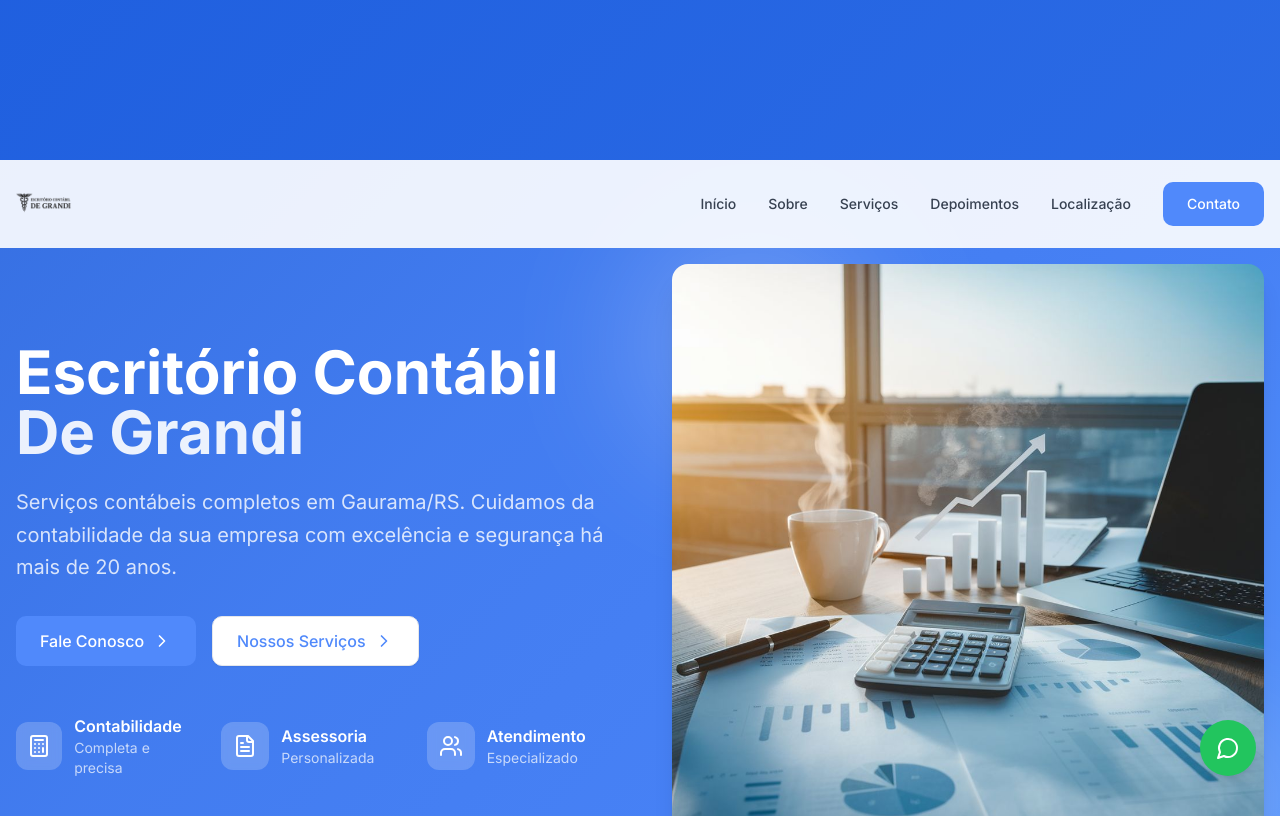
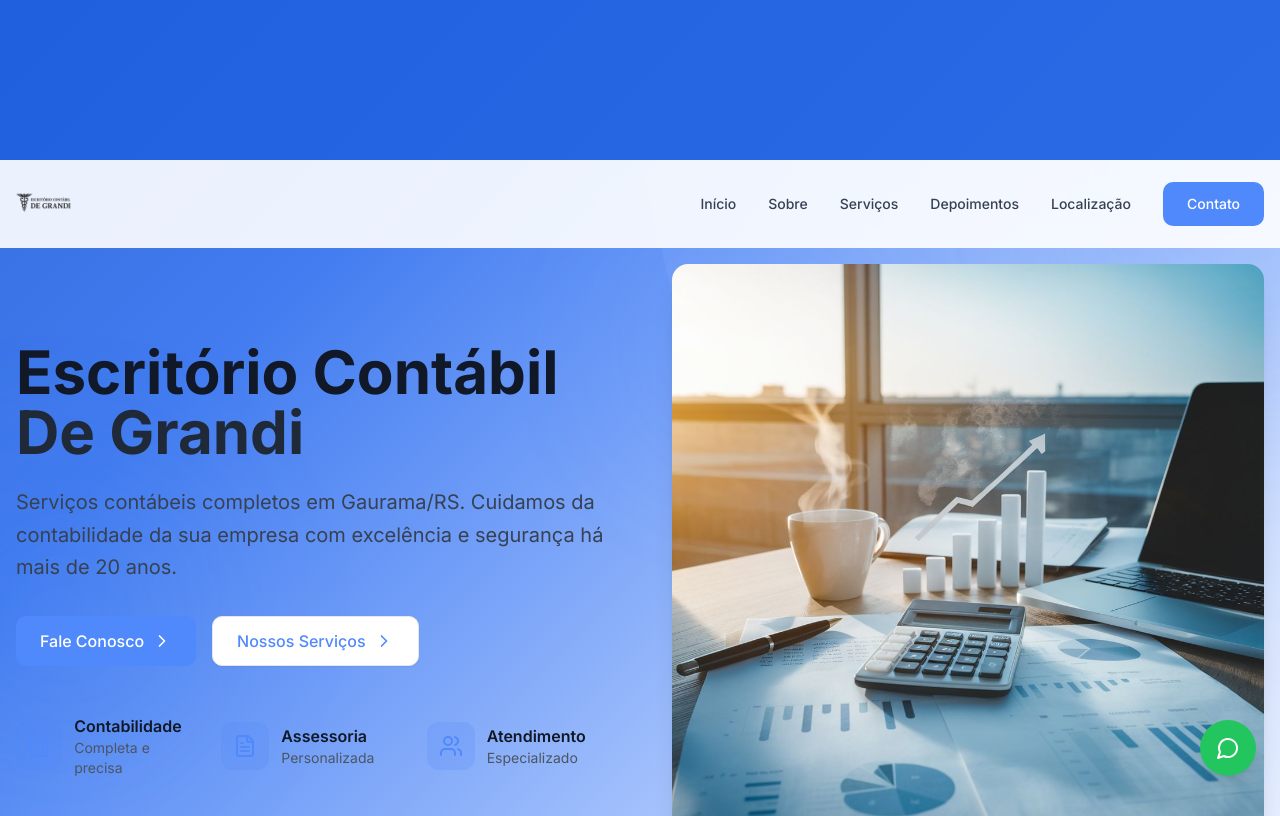
Before and after one commit to DevZipMateus/degrandi, a React (Vite) app: page / in a window 1280 px wide. Shown: the top 816 px of the page. Built offline with nearby package versions, Linux system fonts and the light colour scheme.

Commit message:
Refactor: Hero section background gradient
Change the hero section background to a gradient between the current blue and white.

```diff
--- a/src/components/HeroSection.tsx
+++ b/src/components/HeroSection.tsx
@@ -8,16 +8,16 @@ const HeroSection = () => {
       id="inicio"
       className="relative min-h-screen flex items-center overflow-hidden pt-20"
       style={{
-        background: 'linear-gradient(135deg, hsl(220, 75%, 55%) 0%, hsl(220, 85%, 60%) 35%, hsl(220, 90%, 62%) 65%, #5897fc 100%)'
+        background: 'linear-gradient(135deg, hsl(220, 75%, 55%) 0%, hsl(220, 85%, 60%) 20%, hsl(220, 90%, 70%) 40%, hsl(220, 95%, 85%) 70%, #ffffff 100%)'
       }}
     >
       {/* Background Elements */}
       <div className="absolute inset-0 overflow-hidden">
-        <div className="absolute right-0 top-0 w-1/2 h-full bg-white/3 clip-path-polygon"></div>
-        <div className="absolute -right-40 -top-40 w-96 h-96 rounded-full bg-white/8" style={{
+        <div className="absolute right-0 top-0 w-1/2 h-full bg-white/5 clip-path-polygon"></div>
+        <div className="absolute -right-40 -top-40 w-96 h-96 rounded-full bg-blue-500/10" style={{
           filter: "blur(80px)"
         }}></div>
-        <div className="absolute -left-20 bottom-1/4 w-72 h-72 rounded-full bg-white/8" style={{
+        <div className="absolute -left-20 bottom-1/4 w-72 h-72 rounded-full bg-blue-500/10" style={{
           filter: "blur(80px)"
         }}></div>
       </div>
@@ -25,11 +25,11 @@ const HeroSection = () => {
       <div className="container mx-auto px-4 z-10">
         <div className="grid grid-cols-1 lg:grid-cols-2 gap-16 items-center">
           <AnimatedSection animation="fade-in-up" className="text-left">
-            <h1 className="text-4xl md:text-5xl lg:text-6xl font-bold leading-tight mb-6 text-white">
-              Escritório Contábil <span className="text-white/90">De Grandi</span>
+            <h1 className="text-4xl md:text-5xl lg:text-6xl font-bold leading-tight mb-6 text-gray-900">
+              Escritório Contábil <span className="text-gray-800">De Grandi</span>
             </h1>
 
-            <p className="text-xl text-white/80 mb-8 leading-relaxed">
+            <p className="text-xl text-gray-700 mb-8 leading-relaxed">
               Serviços contábeis completos em Gaurama/RS. Cuidamos da contabilidade da sua empresa com excelência e segurança há mais de 20 anos.
             </p>
 
@@ -47,32 +47,32 @@ const HeroSection = () => {
             {/* Features */}
             <div className="grid grid-cols-1 sm:grid-cols-3 gap-6">
               <div className="flex items-center gap-3">
-                <div className="w-12 h-12 rounded-lg bg-white/20 backdrop-blur-sm flex items-center justify-center">
-                  <Calculator className="h-6 w-6 text-white" />
+                <div className="w-12 h-12 rounded-lg bg-primary/20 backdrop-blur-sm flex items-center justify-center">
+                  <Calculator className="h-6 w-6 text-primary" />
                 </div>
                 <div>
-                  <h3 className="font-semibold text-white">Contabilidade</h3>
-                  <p className="text-sm text-white/70">Completa e precisa</p>
+                  <h3 className="font-semibold text-gray-900">Contabilidade</h3>
+                  <p className="text-sm text-gray-600">Completa e precisa</p>
                 </div>
               </div>
 
               <div className="flex items-center gap-3">
-                <div className="w-12 h-12 rounded-lg bg-white/20 backdrop-blur-sm flex items-center justify-center">
-                  <FileText className="h-6 w-6 text-white" />
+                <div className="w-12 h-12 rounded-lg bg-primary/20 backdrop-blur-sm flex items-center justify-center">
+                  <FileText className="h-6 w-6 text-primary" />
                 </div>
                 <div>
-                  <h3 className="font-semibold text-white">Assessoria</h3>
-                  <p className="text-sm text-white/70">Personalizada</p>
+                  <h3 className="font-semibold text-gray-900">Assessoria</h3>
+                  <p className="text-sm text-gray-600">Personalizada</p>
                 </div>
               </div>
 
               <div className="flex items-center gap-3">
-                <div className="w-12 h-12 rounded-lg bg-white/20 backdrop-blur-sm flex items-center justify-center">
-                  <Users className="h-6 w-6 text-white" />
+                <div className="w-12 h-12 rounded-lg bg-primary/20 backdrop-blur-sm flex items-center justify-center">
+                  <Users className="h-6 w-6 text-primary" />
                 </div>
                 <div>
-                  <h3 className="font-semibold text-white">Atendimento</h3>
-                  <p className="text-sm text-white/70">Especializado</p>
+                  <h3 className="font-semibold text-gray-900">Atendimento</h3>
+                  <p className="text-sm text-gray-600">Especializado</p>
                 </div>
               </div>
             </div>
@@ -80,11 +80,11 @@ const HeroSection = () => {
 
           <AnimatedSection animation="fade-in" delay={300} className="hidden lg:block">
             <div className="relative">
-              <div className="absolute -top-12 -left-12 w-64 h-64 bg-white/20 rounded-full filter blur-3xl"></div>
+              <div className="absolute -top-12 -left-12 w-64 h-64 bg-primary/10 rounded-full filter blur-3xl"></div>
               <div className="relative z-10">
                 <img alt="Escritório contábil moderno e profissional" className="rounded-2xl shadow-xl w-full object-cover" src="/lovable-uploads/d25da03d-5afa-40a5-8a57-918146997680.jpg" />
               </div>
-              <div className="absolute -bottom-10 -right-10 w-48 h-48 bg-white/20 rounded-full filter blur-3xl"></div>
+              <div className="absolute -bottom-10 -right-10 w-48 h-48 bg-primary/10 rounded-full filter blur-3xl"></div>
             </div>
           </AnimatedSection>
         </div>
```
